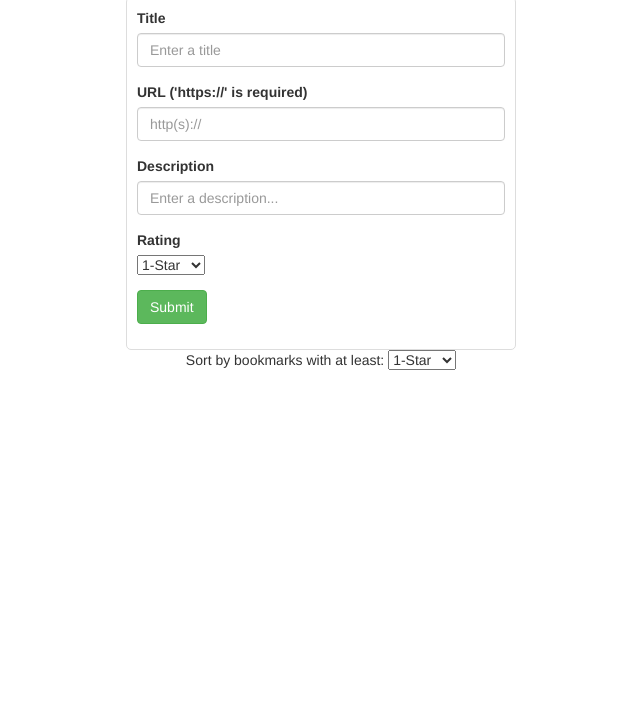
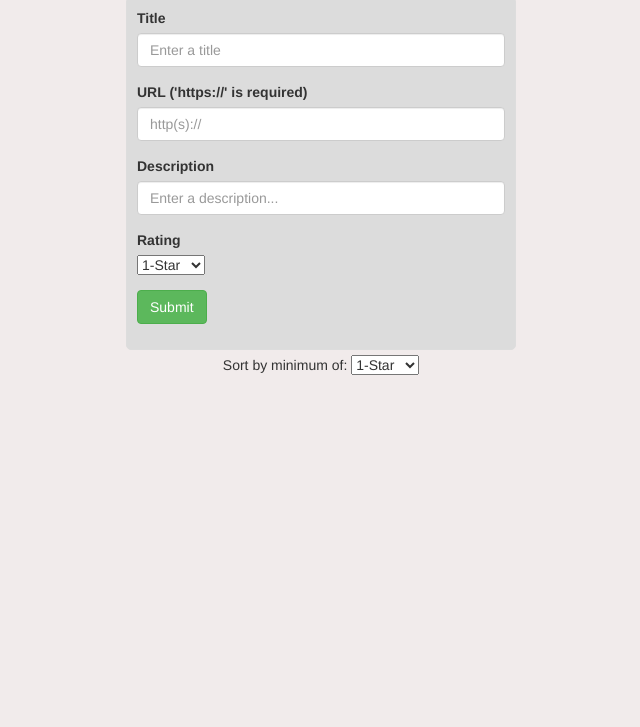
Before and after one commit to thinkful-ei-cheetah/mike-Bookmark-App, a plain HTML site: page index.html in a window 1280 px wide. Shown: the part 73-800 px from the top of the page, without its empty margins (319-959 px from the left). Drawn offline with nearby package versions, Linux system fonts and the light colour scheme; no server answers.

Commit message:
added more CSS

```diff
--- a/index.html
+++ b/index.html
@@ -63,7 +63,7 @@
     <section role="region">
       <div class="row">
         <div class="col-xs-12 col-md-4 col-md-offset-4 rating-filter">
-          Sort by bookmarks with at least:
+          Sort by minimum of:
           <select name="Rating filter" class="js-bookmark-rating-filter" aria-label="rating-filter-dropdown">
             <option value="1">1-Star</option>
             <option value="2">2-Stars</option>
--- a/scripts/STORE.js
+++ b/scripts/STORE.js
@@ -24,6 +24,11 @@ const STORE = (function(){
     this.bookmarks = this.bookmarks.filter(bookmark => bookmark.id !== id);
   };
 
+  const findAndEdit = function(id, isEditing){
+    const text = this.findByID(id);
+    text.isEditing = isEditing;
+  };
+
   return {
     bookmarks: [],
     minimumRating: 0,
@@ -33,7 +38,7 @@ const STORE = (function(){
     findById,
     findAndDelete,
     findAndUpdate,
-
+    findAndEdit,
   };
 
 }());
--- a/style/index.css
+++ b/style/index.css
@@ -1,6 +1,10 @@
 * {
   box-sizing: border-box;
   font-family: 'Roboto', sans-serif'
+}
+
+body {
+  background-color: rgb(241, 235, 235);
 }
 
 h1 {
@@ -9,6 +13,7 @@ h1 {
 
 .rating-filter {
   text-align: center;
+  margin-top: 5px;
   margin-bottom: 10px;
 }
 
@@ -25,6 +30,7 @@ h1 {
 }
 
 .form-container {
+  background-color: gainsboro;
   border: 1px solid #ddd;
   border-radius: 5px;
   padding: 10px;
@@ -32,6 +38,7 @@ h1 {
 }
 
 .panel-body {
+  background-color: gainsboro;
   padding-bottom: 0px;
 }
 
```
